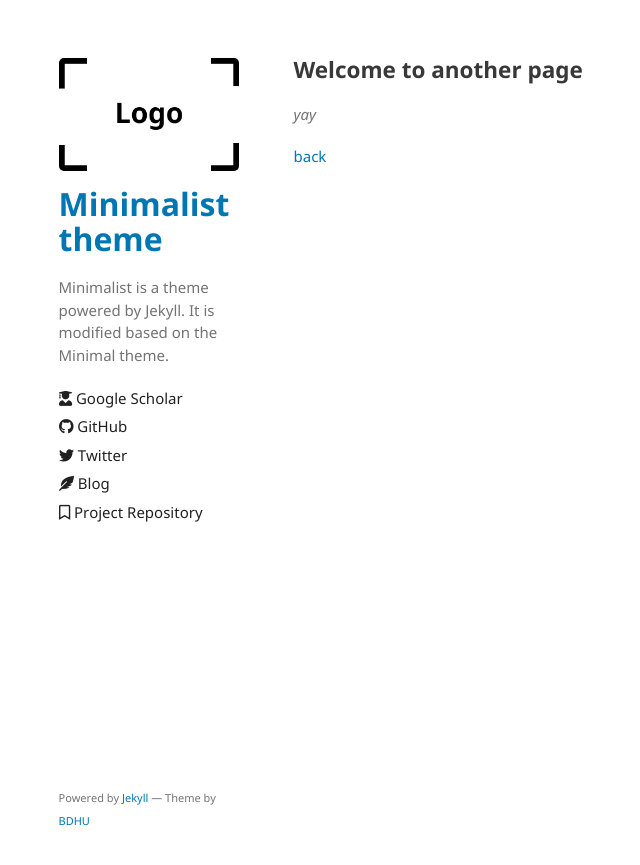
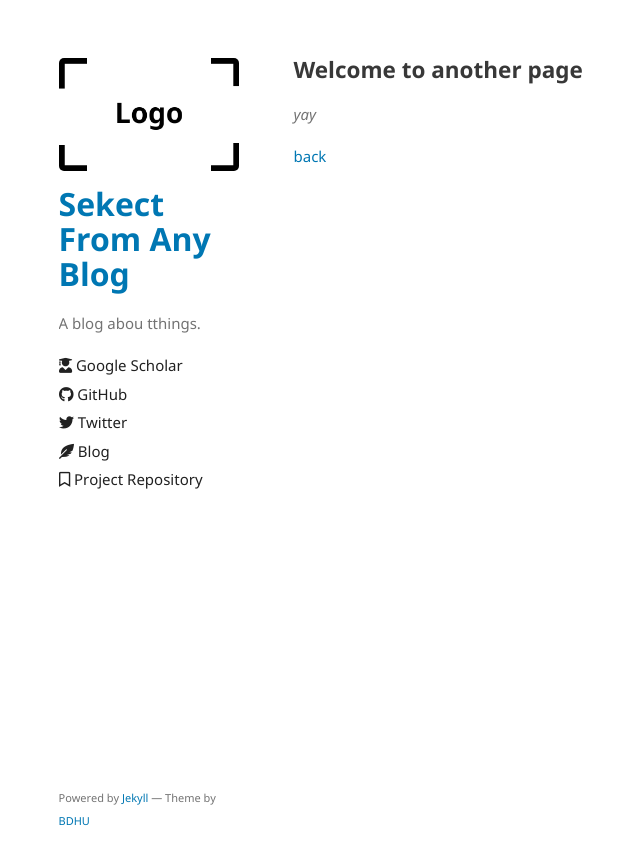
Before and after one commit to BDHU/minimalist, a Jekyll site: the page built from another-page.md, in a window 1280 px wide. Shown: the top 865 px of the page, without its empty margins (144-784 px from the left). Built offline with Jekyll 4.4.1, drawn with Linux system fonts in a browser that asks for light colours; our own code applies the rules of GitHub Pages for plain Markdown files.

Commit message:
Update _config.yml

```diff
--- a/_config.yml
+++ b/_config.yml
@@ -1,7 +1,7 @@
-title: Minimalist theme
-description: Minimalist is a theme powered by Jekyll. It is modified based on the Minimal theme.
+title: Sekect From Any Blog
+description: A blog abou tthings.
 show_downloads: false
-google_analytics: UA-108144808-1
+google_analytics: G-ERKPP6PGTL
 theme: jekyll-theme-minimalist
 plugins:
   - jekyll-sitemap
```
